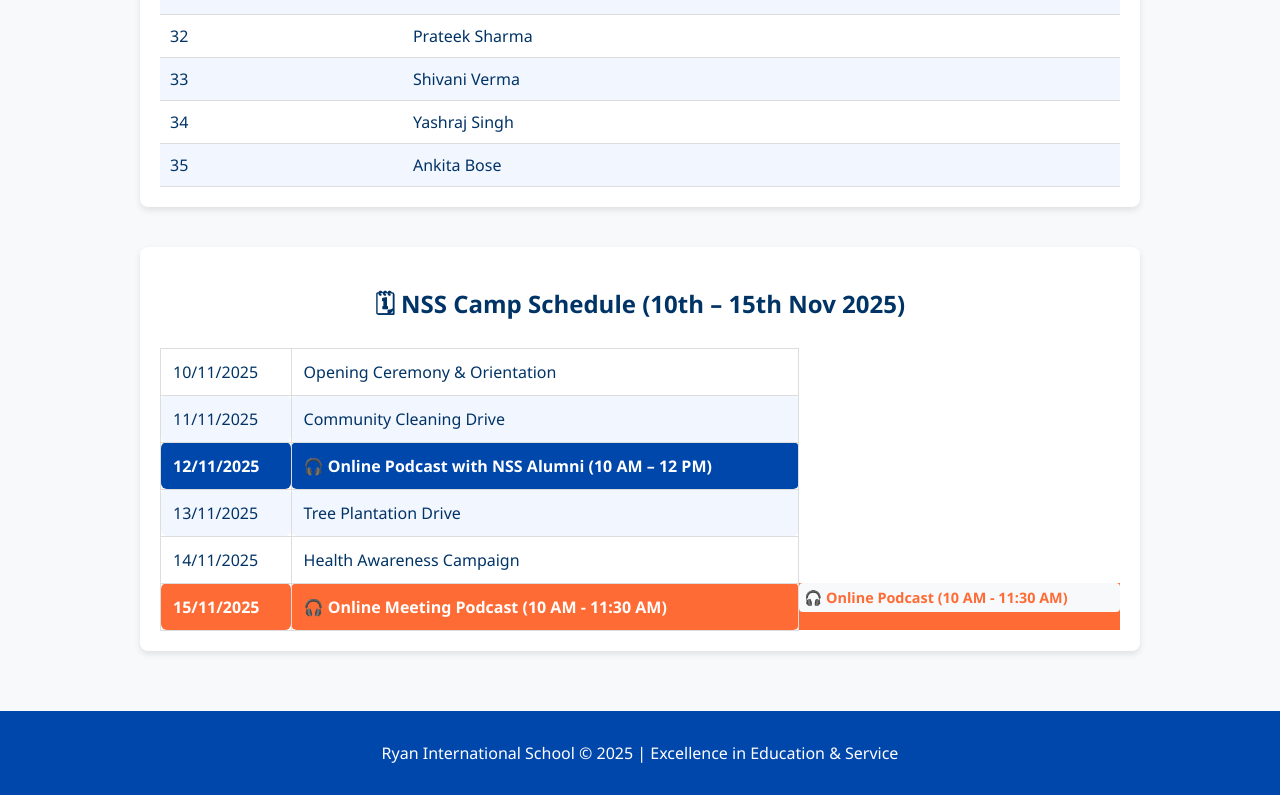
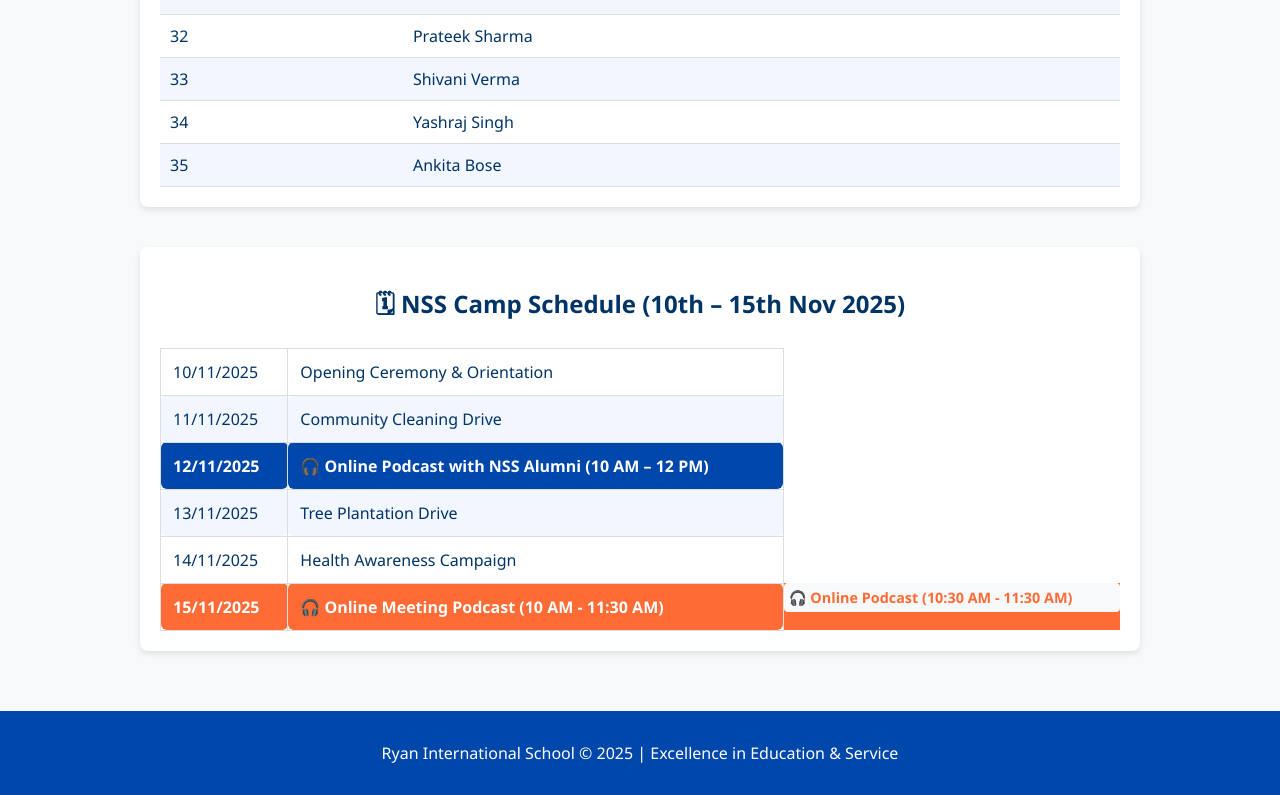
Before and after one commit to AnmayR/NSS-Special-Camp-2025, a plain HTML site: page index.html in a window 1280 px wide. In both pictures the pointer is over the element 640 px from the left and 2712 px from the top of the page. Shown: the part 2106-2901 px from the top of the page. Drawn offline with Linux system fonts and the light colour scheme.

Commit message:
index.html

```diff
--- a/index.html
+++ b/index.html
@@ -104,7 +104,7 @@
       font-weight: bold;
     }
     .calendar .highlight2:hover::after {
-      content: " 🎧 Online Podcast (10 AM - 11:30 AM)";
+      content: " 🎧 Online Podcast (10:30 AM - 11:30 AM)";
       color: #FF6B35;
       background: #f8f9fa;
       display: block;
```
